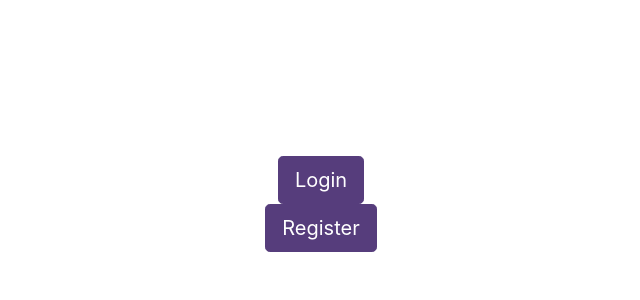
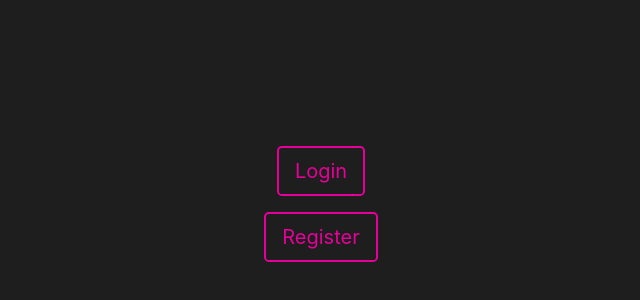
Before and after one commit to nmoun/tasks, a React app: page / in a window 1280 px wide. Shown: the part 196-496 px from the top of the page, without its empty margins (319-959 px from the left). Built offline with nearby package versions, Linux system fonts and the light colour scheme; the HTML template or start-up script is replaced by a standard one.

Commit message:
margin instead of grids

```diff
--- a/src/Welcome.js
+++ b/src/Welcome.js
@@ -6,18 +6,12 @@ import "scss/custom.scss";
 class Welcome extends React.Component {
   render() {
     return (<div className="container-emo">
-    <div className="container">
-       <div class="row justify-content-md-center">
-         <div class="col-md-auto">
-           <Link to="/login"><button type="button" className="btn btn-lg btn-emo text-white">Login</button></Link>
+         <div class="mx-auto p-2">
+           <Link to="/login"><button type="button" className="btn btn-lg btn-emo-dark border-emo text-emo">Login</button></Link>
          </div>
-       </div>
-       <div class="row justify-content-md-center">
-         <div class="col-md-auto">
-           <Link to="/register"><button type="button" className="btn btn-lg btn-emo text-white">Register</button></Link>
+         <div class="mx-auto p-2">
+           <Link to="/register"><button type="button" className="btn btn-lg btn-emo-dark border-emo text-emo">Register</button></Link>
          </div>
-       </div>
-       </div>
      </div>);
   }
 };
--- a/src/scss/custom.scss
+++ b/src/scss/custom.scss
@@ -1,19 +1,24 @@
 // Custom.scss
 // Option B: Include parts of Bootstrap
 
-$body-bg: white;
-$emo: #563d7c;
+$emo: #e60099;
+$emo-dark: rgb(31, 30, 30);
+$body-bg: $emo-dark;
 
 $theme-colors: (
-  "emo": $emo
+  "emo": $emo,
+  "emo-dark": $emo-dark
 );
+
+$btn-border-width: 2px;
 
 .container-emo{
   min-height: 100%;  /* Fallback for browsers do NOT support vh unit */
   min-height: 100vh; /* These two lines are counted as one :-)       */
 
   display: flex;
-  align-items: center;
+  flex-direction: column;
+  justify-content: center;
 }
 
 @import "node_modules/bootstrap/scss/bootstrap";
```
